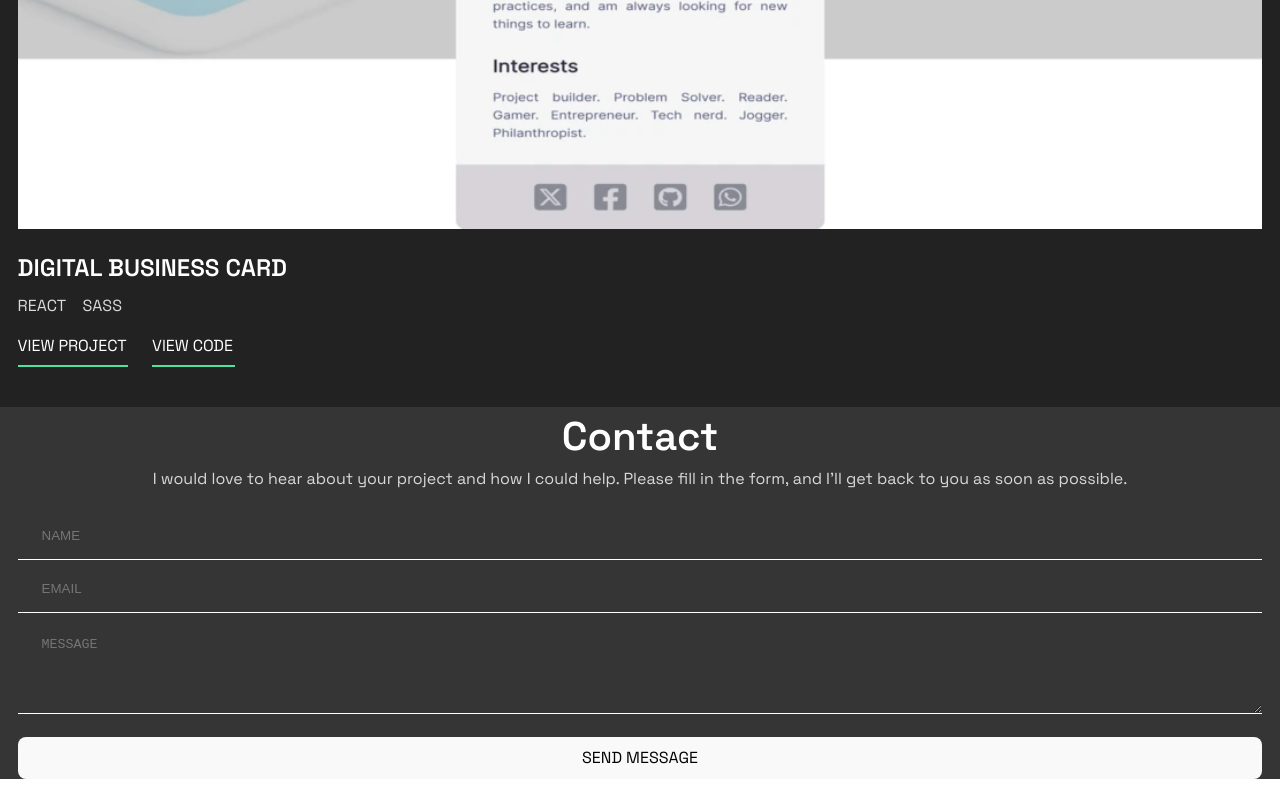
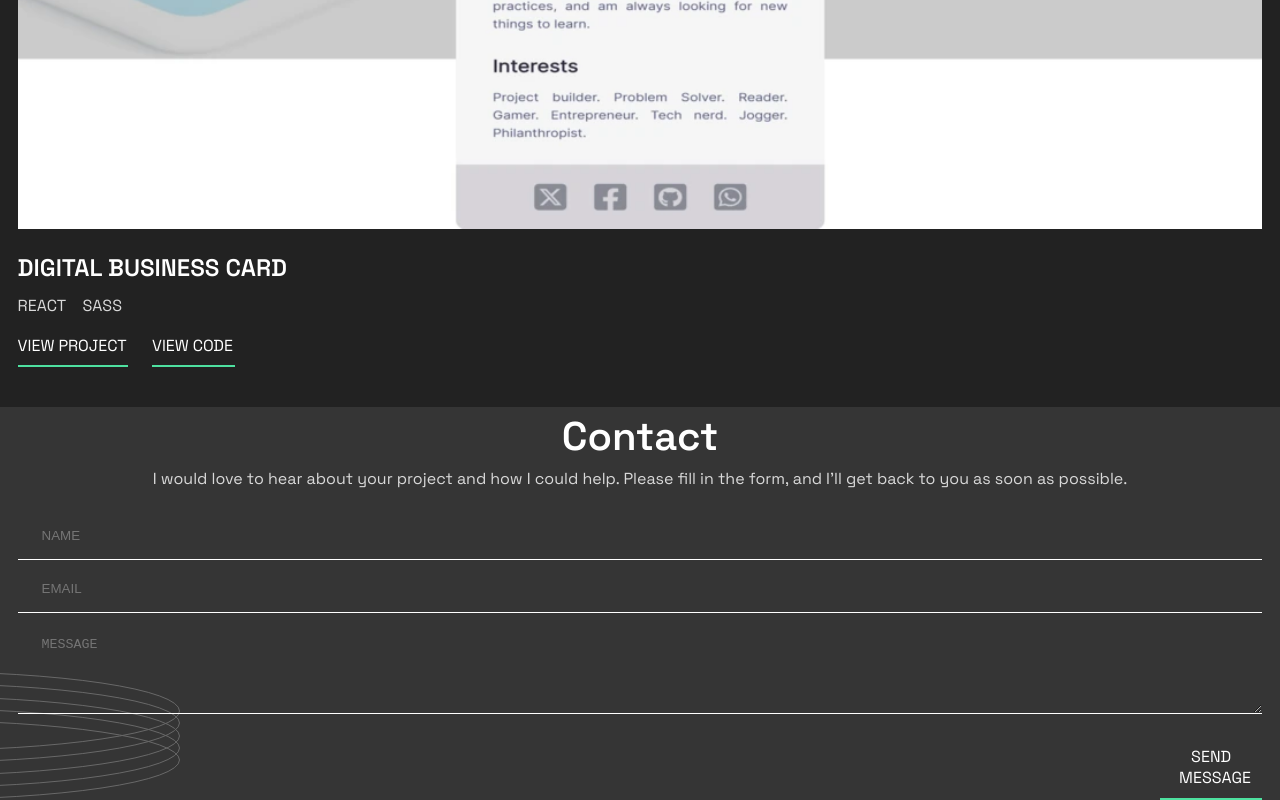
Before and after one commit to luyvannda/luyvannda.github.io, a React (Vite) app: page / in a window 1280 px wide. Shown: the part 6433-7233 px from the top of the page. Before the commit the page ends 7212 px from the top, so only its background shows below. Built offline with nearby package versions, Linux system fonts and the light colour scheme.

Commit message:
add ring pattern and style contact form button

```diff
--- a/src/App.css
+++ b/src/App.css
@@ -246,10 +246,11 @@ body {
 }
 .form-container form {
   width: 100%;
-  display: grid;
-  grid-template-columns: repeat(1, 1fr);
+  display: flex;
+  flex-direction: column;
   gap: 1rem;
   margin-top: 2rem;
+  position: relative;
 }
 .form-container form #name,
 .form-container form #email,
@@ -267,6 +268,20 @@ body {
   outline: none;
   border-bottom: 1px solid #4ee1a0;
 }
-.form-container #message {
+.form-container form #message {
   margin-top: 0.5rem;
+}
+.form-container form .form-rings {
+  position: absolute;
+  bottom: 0;
+  left: -23rem;
+}
+.form-container form .form-btn {
+  width: 10ch;
+  align-self: flex-end;
+  border: none;
+  border-radius: 0;
+  background-color: transparent;
+  color: #ffffff;
+  border-bottom: 2px solid #4ee1a0;
 }/*# sourceMappingURL=App.css.map */
--- a/src/App.scss
+++ b/src/App.scss
@@ -305,10 +305,11 @@ body {
 
   form {
     width: 100%;
-    display: grid;
-    grid-template-columns: repeat(1, 1fr);
+    display: flex;
+    flex-direction: column;
     gap: 1rem;
     margin-top: 2rem;
+    position: relative;
 
 
     #name,
@@ -325,14 +326,29 @@ body {
     #name:focus,
     #email:focus,
     #message:focus {
-
       outline: none;
       border-bottom: 1px solid $underline-green;
+    }
+
+    #message {
+      margin-top: 0.5rem;
+    }
+
+    .form-rings {
+      position: absolute;
+      bottom: 0;
+      left: -23rem;
+    }
+
+    .form-btn {
+      width: 10ch;
+      align-self: flex-end;
+      border: none;
+      border-radius: 0;
+      background-color: transparent;
+      color: $main-white-color;
+      border-bottom: 2px solid $underline-green;
 
     }
   }
-
-  #message {
-    margin-top: 0.5rem;
-  }
 }
--- a/src/components/ContactForm.jsx
+++ b/src/components/ContactForm.jsx
@@ -21,6 +21,7 @@ export default function ContactForm() {
         <label htmlFor="message">
           <textarea id="message" name="message" rows="4" placeholder="MESSAGE"></textarea>
         </label>
+        <img className="form-rings" src="images/pattern-rings.svg" alt="rings pattern decoration"></img>
 
         <button className="form-btn" type="submit">SEND MESSAGE</button>
       </form>
```
Also changed, not shown: 1 other file (tests, documents, lock files or other folders).
